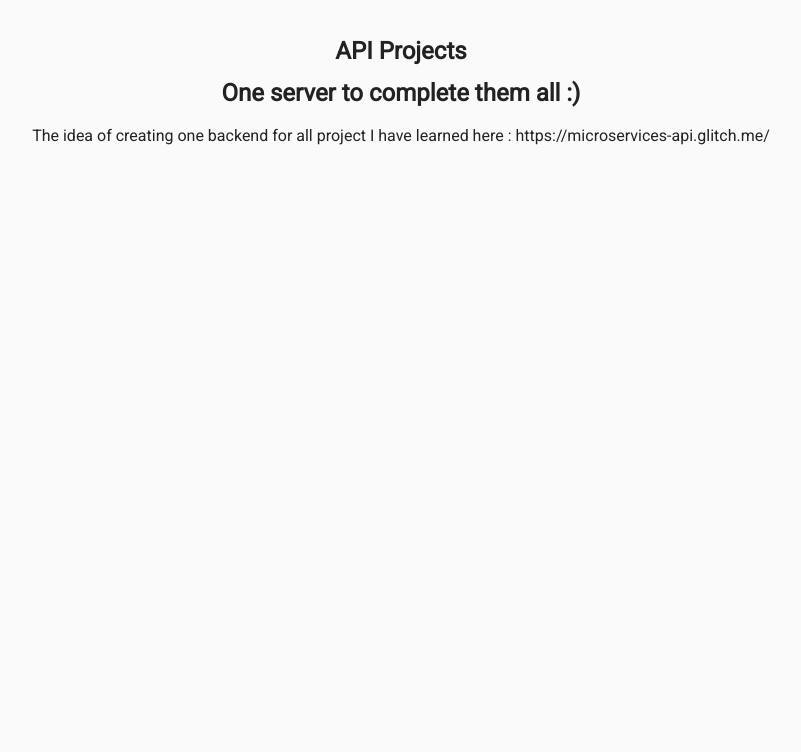
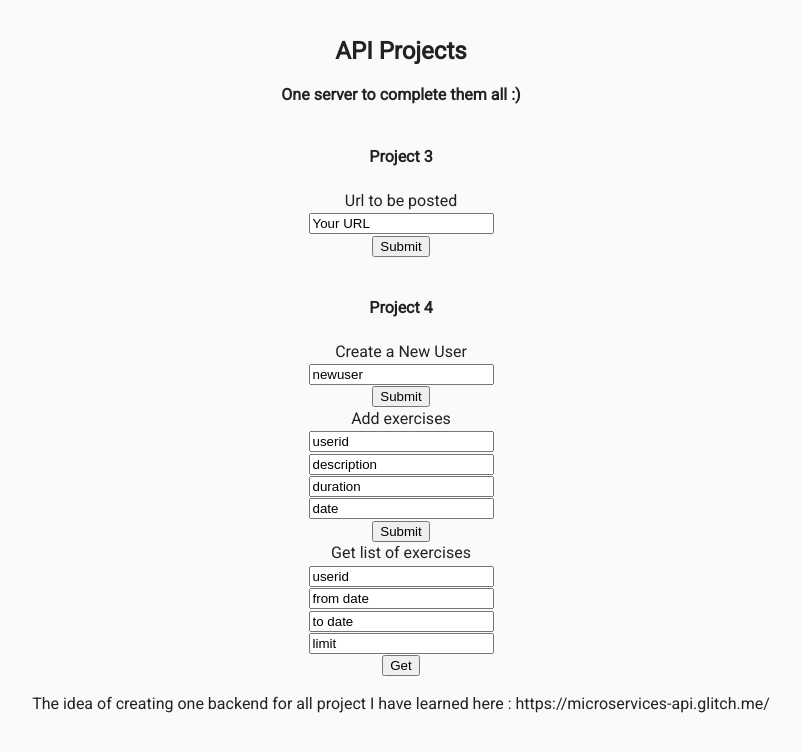
Before and after one commit to VasylKB/microservices-konevtwo, a website: page views/index.html in a window 1280 px wide. Shown: the whole page, without its empty margins (239-1040 px from the left). Drawn offline with Linux system fonts and the light colour scheme; files that its build step writes are made by us from their sources.

Commit message:
🔮🏋 Updated with Glitch

```diff
--- a/package.json
+++ b/package.json
@@ -7,6 +7,8 @@
 		"start": "node server.js"
 	},
 	"dependencies": {
+    "mongoose": "^5.9.18",
+    "mongodb": "^3.5.9",
 		"express": "^4.12.4",
 		"cors": "^2.8.0"
 	},
--- a/views/index.html
+++ b/views/index.html
@@ -19,8 +19,40 @@
   <body>
     <div class="container">
       <h2>API Projects</h2>
-      <h2>One server to complete them all :)</h2>
+      <h4>One server to complete them all :)</h4>
     </div>
+    <div class="container">
+      <h4>Project 3</h4>
+    </div>
+    <form action="/action_page.php">
+      <label for="posturl">Url to be posted</label><br />
+      <input type="text" id="posturl" name="posturl" value="Your URL" /><br />
+      <input type="submit" value="Submit" />
+    </form>
+    <div class="container">
+      <h4>Project 4</h4>
+    </div>
+    <form action="/action_page.php">
+      <label for="newuser">Create a New User</label><br />
+      <input type="text" id="newuser" name="newuser" value="newuser" /><br />
+      <input type="submit" value="Submit" />
+    </form>
+    <form action="/action_page.php">
+      <label>Add exercises</label><br />
+      <input type="text" id="userid" name="userid" value="userid" /><br />
+      <input type="text" id="description" name="description" value="description" /><br />
+      <input type="text" id="duration" name="duration" value="duration" /><br />
+      <input type="text" id="date" name="date" value="date" /><br />
+      <input type="submit" value="Submit" />
+    </form>
+    <form action="/action_page.php">
+      <label>Get list of exercises</label><br />
+      <input type="text" id="getid" name="userid" value="userid" /><br />
+      <input type="text" id="datefrom" name="datefrom" value="from date" /><br />
+      <input type="text" id="dateto" name="dateto" value="to date" /><br />
+      <input type="text" id="limit" name="limit" value="limit" /><br />
+      <input type="submit" value="Get" />
+    </form>
     <p>
       The idea of creating one backend for all project I have learned here :
       https://microservices-api.glitch.me/
```
Also changed, not shown: server.js (+13 -1 lines).
